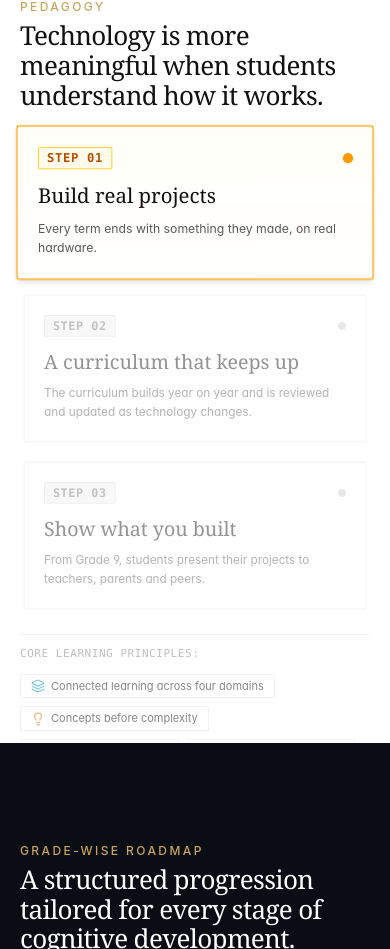
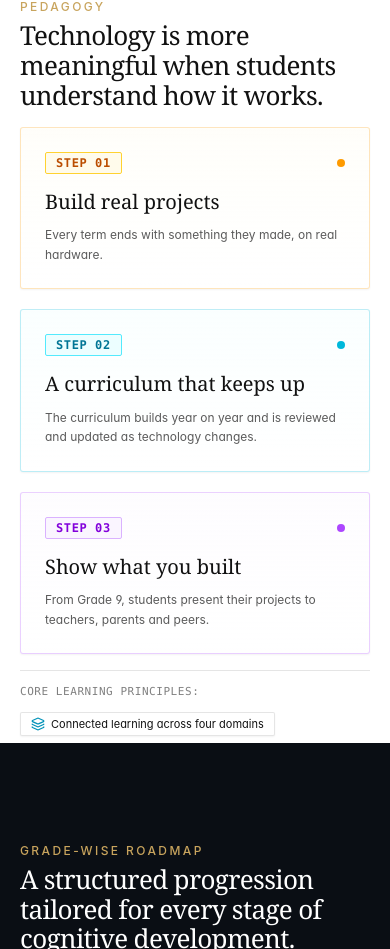
Before and after one commit to sonisuryansh/Sponser_Page, a React (Vite) app: page / in a window 390 px wide. Shown: the part 3477-4426 px from the top of the page. Built offline with nearby package versions, Linux system fonts and the light colour scheme.

Commit message:
fix: remove default selected active state on pedagogy and domain cards

```diff
--- a/src/sections/04_DomainsSection.tsx
+++ b/src/sections/04_DomainsSection.tsx
@@ -101,7 +101,7 @@ const domainThemeMap: Record<
 
 export const DomainsSection: React.FC = () => {
   const [selectedDomain, setSelectedDomain] = useState<DomainItem | null>(null);
-  const [activeCardIndex, setActiveCardIndex] = useState(0);
+  const [activeCardIndex, setActiveCardIndex] = useState<number | null>(null);
   const fanDeckRef = useRef<HTMLDivElement>(null);
 
   // GSAP Fan-in animation on scroll
@@ -165,10 +165,10 @@ export const DomainsSection: React.FC = () => {
       if (selectedDomain) return; // Modal is open
       const domains = siteConfig.domainsSection.domains;
       if (e.key === 'ArrowRight' || e.key === 'ArrowDown') {
-        setActiveCardIndex((prev) => (prev + 1) % domains.length);
+        setActiveCardIndex((prev) => (prev === null ? 0 : (prev + 1) % domains.length));
       } else if (e.key === 'ArrowLeft' || e.key === 'ArrowUp') {
-        setActiveCardIndex((prev) => (prev - 1 + domains.length) % domains.length);
-      } else if (e.key === 'Enter') {
+        setActiveCardIndex((prev) => (prev === null ? domains.length - 1 : (prev - 1 + domains.length) % domains.length));
+      } else if (e.key === 'Enter' && activeCardIndex !== null) {
         setSelectedDomain(domains[activeCardIndex]);
       }
     };
@@ -196,7 +196,7 @@ export const DomainsSection: React.FC = () => {
           className="grid grid-cols-1 sm:grid-cols-2 lg:grid-cols-4 gap-4 md:gap-5 w-full my-auto"
         >
           {siteConfig.domainsSection.domains.map((domain, idx) => {
-            const isKeyboardActive = activeCardIndex === idx;
+            const isKeyboardActive = activeCardIndex !== null && activeCardIndex === idx;
             const theme = domainThemeMap[domain.id] || domainThemeMap.robotics;
 
             return (
--- a/src/sections/05_LearningApproachSection.tsx
+++ b/src/sections/05_LearningApproachSection.tsx
@@ -1,8 +1,11 @@
-import React, { useRef, useEffect, useState } from 'react';
+import React, { useRef, useEffect } from 'react';
 import { siteConfig } from '../config/content.config';
 import { ChapterShell } from '../components/ChapterShell';
 import { Layers, Lightbulb, Wrench, GitFork, Sigma, ShieldCheck } from 'lucide-react';
 import gsap from 'gsap';
+import { ScrollTrigger } from 'gsap/ScrollTrigger';
+
+gsap.registerPlugin(ScrollTrigger);
 
 const principleIcons = [
   <Layers key="1" className="w-3.5 h-3.5 text-cyan-600" />,
@@ -13,83 +16,79 @@ const principleIcons = [
   <ShieldCheck key="6" className="w-3.5 h-3.5 text-rose-600" />,
 ];
 
-const stepColors = [
+const stepStyles = [
   {
     badge: 'text-amber-700 bg-amber-50 border-amber-300',
     dot: 'bg-amber-500',
-    activeCard: 'border-amber-500 bg-gradient-to-b from-amber-50/40 to-white shadow-md ring-1 ring-amber-400/30',
+    card: 'border-amber-500/25 bg-gradient-to-b from-amber-50/25 to-white hover:border-amber-500/60 hover:shadow-md',
   },
   {
     badge: 'text-cyan-700 bg-cyan-50 border-cyan-300',
     dot: 'bg-cyan-500',
-    activeCard: 'border-cyan-500 bg-gradient-to-b from-cyan-50/40 to-white shadow-md ring-1 ring-cyan-400/30',
+    card: 'border-cyan-500/25 bg-gradient-to-b from-cyan-50/25 to-white hover:border-cyan-500/60 hover:shadow-md',
   },
   {
     badge: 'text-purple-700 bg-purple-50 border-purple-300',
     dot: 'bg-purple-500',
-    activeCard: 'border-purple-500 bg-gradient-to-b from-purple-50/40 to-white shadow-md ring-1 ring-purple-400/30',
+    card: 'border-purple-500/25 bg-gradient-to-b from-purple-50/25 to-white hover:border-purple-500/60 hover:shadow-md',
   },
 ];
 
 export const LearningApproachSection: React.FC = () => {
-  const [activeStep, setActiveStep] = useState(0);
   const containerRef = useRef<HTMLDivElement>(null);
   const blocksRef = useRef<HTMLDivElement>(null);
-  const iconRowRef = useRef<HTMLDivElement>(null);
 
-  // Listen to step navigation events (wheel scroll & arrow keys)
-  useEffect(() => {
-    const handleStep = (e: Event) => {
-      const el = containerRef.current;
-      if (!el) return;
-      const rect = el.getBoundingClientRect();
-      const isVisible = rect.top >= -window.innerHeight * 0.5 && rect.bottom <= window.innerHeight * 1.5;
-      if (!isVisible) return;
-
-      const customEvent = e as CustomEvent<{ direction: number }>;
-      const dir = customEvent.detail?.direction || 1;
-
-      if (dir > 0 && activeStep < 2) {
-        e.preventDefault();
-        setActiveStep((s) => s + 1);
-      } else if (dir < 0 && activeStep > 0) {
-        e.preventDefault();
-        setActiveStep((s) => s - 1);
-      }
-    };
-
-    window.addEventListener('medhaarc:step', handleStep);
-    return () => window.removeEventListener('medhaarc:step', handleStep);
-  }, [activeStep]);
-
-  // Animate blocks when activeStep changes
+  // Staggered reveal animation on scroll
   useEffect(() => {
     const el = blocksRef.current;
     if (!el) return;
 
+    const prefersReducedMotion = window.matchMedia('(prefers-reduced-motion: reduce)').matches;
+    const isMobile = window.innerWidth < 768;
     const blocks = el.querySelectorAll<HTMLElement>('.approach-block');
-    blocks.forEach((block, idx) => {
-      const isActive = idx === activeStep;
-      gsap.to(block, {
-        scale: isActive ? 1.02 : 0.98,
-        opacity: isActive ? 1 : 0.45,
-        duration: 0.4,
-        ease: 'power2.out',
+
+    const failsafe = setTimeout(() => {
+      blocks.forEach((b) => {
+        b.style.opacity = '1';
+        b.style.transform = 'none';
       });
-    });
+    }, 2500);
 
-    if (iconRowRef.current) {
-      gsap.to(iconRowRef.current, {
-        opacity: activeStep === 2 ? 1 : 0.5,
-        y: activeStep === 2 ? 0 : 8,
-        duration: 0.4,
-        ease: 'power2.out',
+    if (prefersReducedMotion || isMobile || !document.documentElement.classList.contains('js-motion')) {
+      blocks.forEach((b) => {
+        b.style.opacity = '1';
+        b.style.transform = 'none';
       });
+      return () => clearTimeout(failsafe);
     }
-  }, [activeStep]);
+
+    const tween = gsap.fromTo(
+      blocks,
+      { y: 24, opacity: 0.15 },
+      {
+        y: 0,
+        opacity: 1,
+        duration: 0.8,
+        stagger: 0.12,
+        ease: 'cubic-bezier(0.16, 1, 0.3, 1)',
+        immediateRender: false,
+        scrollTrigger: {
+          trigger: el,
+          start: 'top 85%',
+          once: true,
+        },
+      }
+    );
+
+    return () => {
+      clearTimeout(failsafe);
+      tween.scrollTrigger?.kill();
+      tween.kill();
+    };
+  }, []);
 
   return (
-    <ChapterShell id="approach" chapterNumber="05" theme="light" steps={3}>
+    <ChapterShell id="approach" chapterNumber="05" theme="light">
       <div ref={containerRef} className="w-full flex-1 flex flex-col justify-between py-2">
         {/* Eyebrow & Statement Headline */}
         <div className="mb-4 max-w-4xl">
@@ -101,38 +100,26 @@ export const LearningApproachSection: React.FC = () => {
           </h2>
         </div>
 
-        {/* 3 Interactive Horizontal Staggered Blocks */}
-        <div ref={blocksRef} className="grid grid-cols-1 md:grid-cols-3 gap-4 my-auto">
+        {/* 3 Balanced Pedagogical Step Cards - All Clear and Equally Accessible */}
+        <div ref={blocksRef} className="grid grid-cols-1 md:grid-cols-3 gap-5 my-auto">
           {siteConfig.approach.blocks.map((block, idx) => {
-            const isActive = idx === activeStep;
-            const style = stepColors[idx] || stepColors[0];
+            const style = stepStyles[idx] || stepStyles[0];
 
             return (
               <div
                 key={block.title}
-                onClick={() => setActiveStep(idx)}
-                className={`approach-block p-5 sm:p-6 rounded-[3px] border transition-all cursor-pointer select-none ${
-                  isActive
-                    ? style.activeCard
-                    : 'border-black/10 bg-black/[0.015] hover:border-black/25'
-                }`}
+                className={`approach-block p-6 rounded-[3px] border transition-all duration-300 hover:-translate-y-1 select-none shadow-xs ${style.card}`}
               >
-                <div className="flex items-center justify-between mb-3">
+                <div className="flex items-center justify-between mb-3.5">
                   <span
-                    className={`font-mono text-xs tracking-wider px-2 py-0.5 rounded-[2px] border font-semibold ${
-                      isActive ? style.badge : 'text-black/50 border-black/10 bg-black/5'
-                    }`}
+                    className={`font-mono text-xs tracking-wider px-2.5 py-0.5 rounded-[2px] border font-semibold ${style.badge}`}
                   >
                     STEP 0{idx + 1}
                   </span>
-                  <div
-                    className={`w-2 h-2 rounded-full transition-all ${
-                      isActive ? `${style.dot} scale-125 shadow-xs` : 'bg-black/20'
-                    }`}
-                  />
+                  <div className={`w-2 h-2 rounded-full ${style.dot}`} />
                 </div>
 
-                <h3 className="font-serif text-xl sm:text-2xl font-normal text-[#111111] mb-2 leading-snug">
+                <h3 className="font-serif text-xl sm:text-2xl font-normal text-[#111111] mb-2.5 leading-snug">
                   {block.title}
                 </h3>
                 <p className="text-xs sm:text-sm text-[#5b5b5b] font-sans leading-relaxed">
@@ -144,10 +131,7 @@ export const LearningApproachSection: React.FC = () => {
         </div>
 
         {/* Six Engineering Principles Badge Row */}
-        <div
-          ref={iconRowRef}
-          className="border-t border-black/10 pt-3 mt-4 flex flex-wrap items-center justify-between gap-3 text-xs text-[#5b5b5b] transition-all"
-        >
+        <div className="border-t border-black/10 pt-3.5 mt-4 flex flex-wrap items-center justify-between gap-3 text-xs text-[#5b5b5b]">
           <span className="font-mono text-[11px] uppercase tracking-wider text-black/50">
             Core Learning Principles:
           </span>
```
